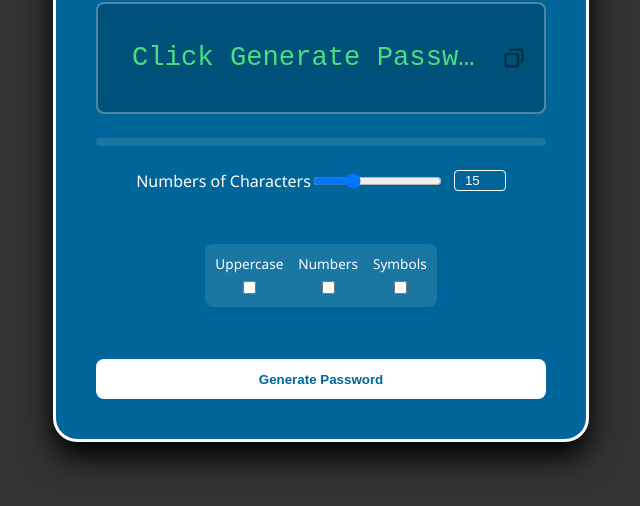
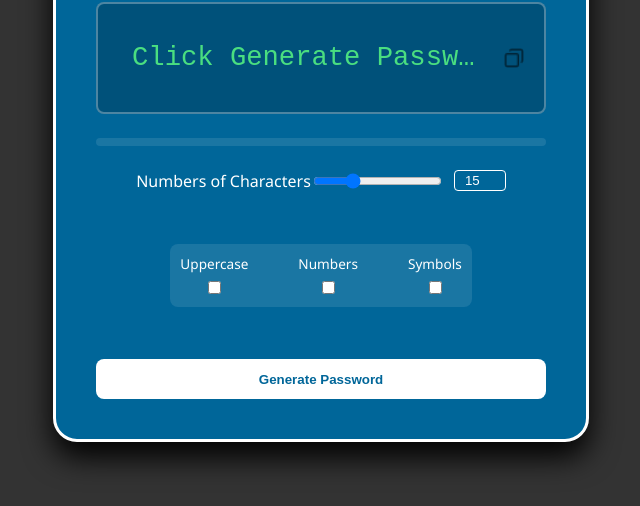
Before and after one commit to AndereX-dev/Random_Password_Generator, a website: page views/Index.html in a window 1280 px wide. Shown: the part 236-742 px from the top of the page, without its empty margins (319-959 px from the left). Drawn offline with Linux system fonts and the light colour scheme.

Commit message:
changed gap between the checkboxes

```diff
--- a/public/styles.css
+++ b/public/styles.css
@@ -138,7 +138,7 @@ h1 {
 .checkbox-container {
   display: flex;
   justify-content: space-around;
-  gap: 15px;
+  gap: 50px;
   margin: 20px 0;
   background: rgba(255, 255, 255, 0.1);
   padding: 10px;
```
